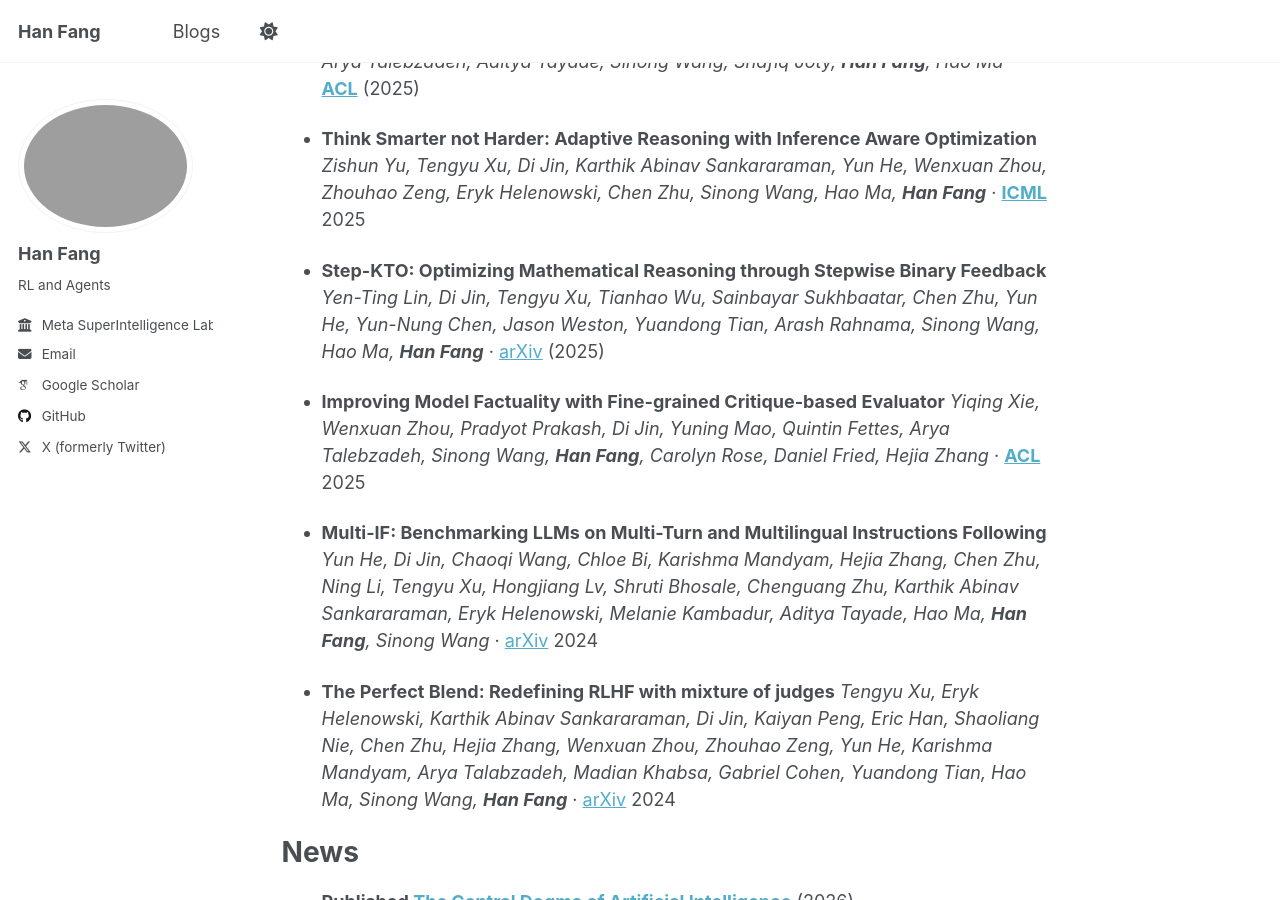
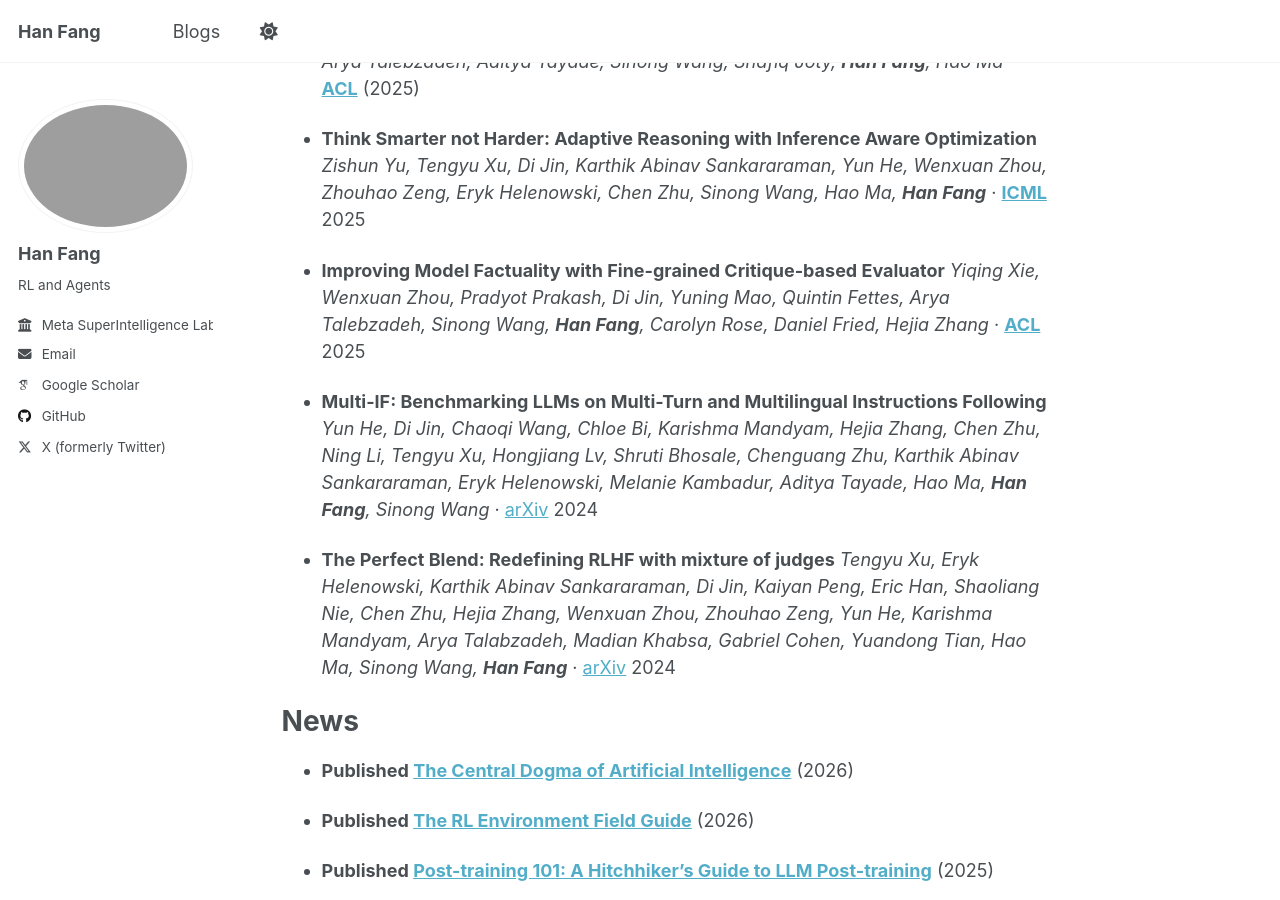
Before and after one commit to hanfang/hanfang.github.io, a Jekyll site: the page built from _pages/about.md, in a window 1280 px wide and 900 px high, scrolled down 775 px. Built offline with Jekyll 4.4.1, drawn with Linux system fonts in a browser that asks for light colours; some web fonts are replaced.

Commit message:
Remove Step-KTO from homepage

```diff
--- a/_pages/about.md
+++ b/_pages/about.md
@@ -27,9 +27,6 @@ Recent Papers
 
 * **Think Smarter not Harder: Adaptive Reasoning with Inference Aware Optimization**
   *Zishun Yu, Tengyu Xu, Di Jin, Karthik Abinav Sankararaman, Yun He, Wenxuan Zhou, Zhouhao Zeng, Eryk Helenowski, Chen Zhu, Sinong Wang, Hao Ma, **Han Fang*** · [**ICML**](https://arxiv.org/abs/2501.17974) 2025
-
-* **Step-KTO: Optimizing Mathematical Reasoning through Stepwise Binary Feedback**
-  *Yen-Ting Lin, Di Jin, Tengyu Xu, Tianhao Wu, Sainbayar Sukhbaatar, Chen Zhu, Yun He, Yun-Nung Chen, Jason Weston, Yuandong Tian, Arash Rahnama, Sinong Wang, Hao Ma, **Han Fang*** · [arXiv](https://arxiv.org/abs/2501.10799) (2025)
 
 * **Improving Model Factuality with Fine-grained Critique-based Evaluator**
   *Yiqing Xie, Wenxuan Zhou, Pradyot Prakash, Di Jin, Yuning Mao, Quintin Fettes, Arya Talebzadeh, Sinong Wang, **Han Fang**, Carolyn Rose, Daniel Fried, Hejia Zhang* · [**ACL**](https://arxiv.org/abs/2410.18359) 2025
```
